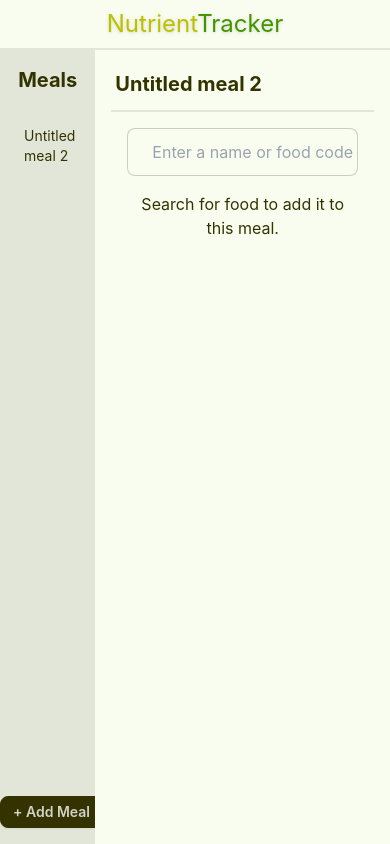
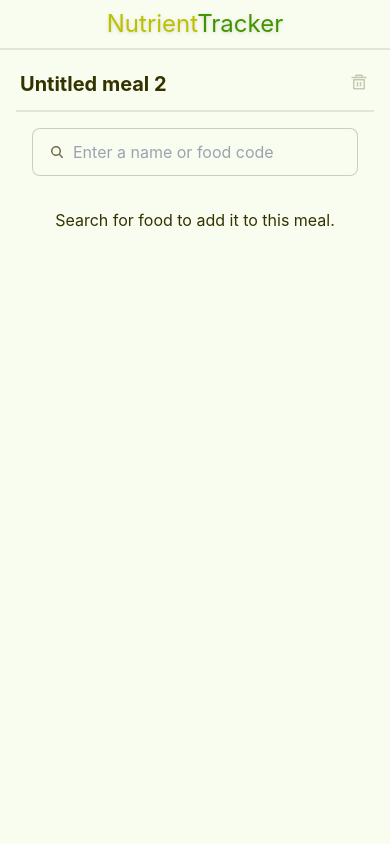
Before and after one commit to b3nk3lly/nutrient-tracker, a React (Create React App) app: page / in a window 390 px wide. Built offline with nearby package versions, Linux system fonts and the light colour scheme.

Commit message:
Add scroll bars to main content

```diff
--- a/src/components/NutrientsSection.tsx
+++ b/src/components/NutrientsSection.tsx
@@ -164,7 +164,7 @@
 						</button>
 					</div>
 				)}
-				<div className="grid grid-cols-3 gap-3 divide-y divide-base-200">
+				<div className="grid grid-cols-3 gap-3 divide-y divide-base-200 grow overflow-x-hidden overflow-y-auto">
 					{displayedNutrients.map((nutrient) => (
 						<label key={nutrient.id} className="cursor-pointer label p-4">
 							<div className="label-text">
--- a/src/components/layout/MainContent/MainContent.tsx
+++ b/src/components/layout/MainContent/MainContent.tsx
@@ -1,5 +1,4 @@
 import MainContentHeader from "./MainContentHeader";
-import MainContentBody from "./MainContentBody";
 
 interface MainContentProps {
 	children: React.ReactNode;
--- a/src/components/layout/SideContent/SideContent.tsx
+++ b/src/components/layout/SideContent/SideContent.tsx
@@ -9,7 +9,7 @@
 
 function SideContent({ title, children }: Readonly<SideContentProps>) {
 	return (
-		<aside className="w-1/3 bg-base-200 flex flex-col items-center py-4 space-y-4 overflow-hidden">
+		<aside className="w-0 sm:w-1/3 bg-base-200 flex flex-col items-center py-4 space-y-4 overflow-hidden">
 			<h2 className="text-xl font-bold text-center text-neutral">{title}</h2>
 			{children}
 		</aside>
--- a/src/components/layout/SideContent/SideContentMenu.tsx
+++ b/src/components/layout/SideContent/SideContentMenu.tsx
@@ -6,8 +6,8 @@
 
 export default function SideContentMenu({ children }: SideContentMenuProps) {
 	return (
-		<div className="grow overflow-y-auto w-full">
-			<ul className="menu space-y-2 flex-col overflow-auto">{children}</ul>
+		<div className="grow w-full overflow-x-hidden overflow-y-auto">
+			<ul className="menu space-y-2 flex-col">{children}</ul>
 		</div>
 	);
 }
--- a/src/components/meals/MealCard.tsx
+++ b/src/components/meals/MealCard.tsx
@@ -4,7 +4,6 @@
 import SearchBar from "../search/SearchBar";
 import FoodItem from "./FoodItem";
 import Meal from "../../types/meal";
-import Serving from "../../types/serving";
 import { useMealsContext } from "../../store/MealsContextProvider";
 import fetchServings from "../../functions/fetchServings";
 
@@ -43,11 +42,12 @@
 	};
 
 	return (
-		<section className="animate-fadeIn">
+		<>
 			<div className="m-4">
 				<SearchBar onSelect={(food: Food) => handleAddFood(food)} />
 			</div>
 
+			<div className="grow overflow-x-hidden overflow-y-auto">
 				{meal.foods.length === 0 ? (
 					<p className="m-4 text-center text-neutral">
 						Search for food to add it to this meal.
@@ -59,7 +59,8 @@
 						))}
 					</ul>
 				)}
-		</section>
+			</div>
+		</>
 	);
 };
 
```
Lines whose indentation alone changed are shown as unchanged.
